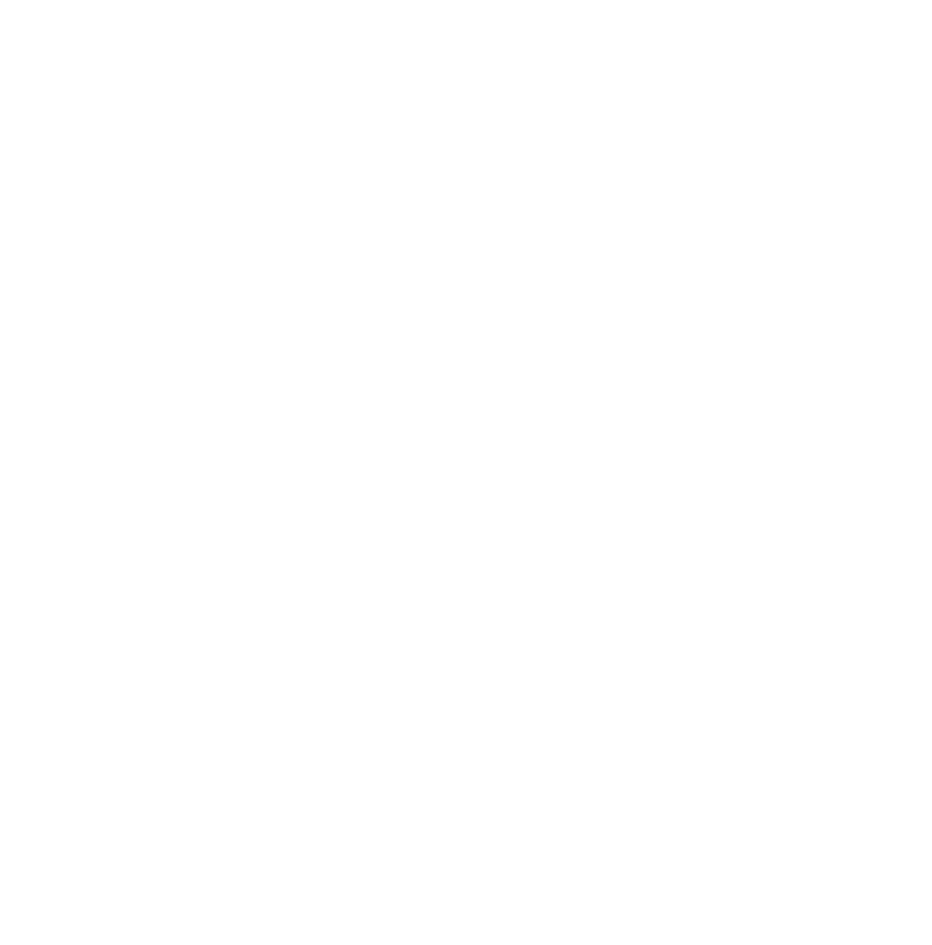
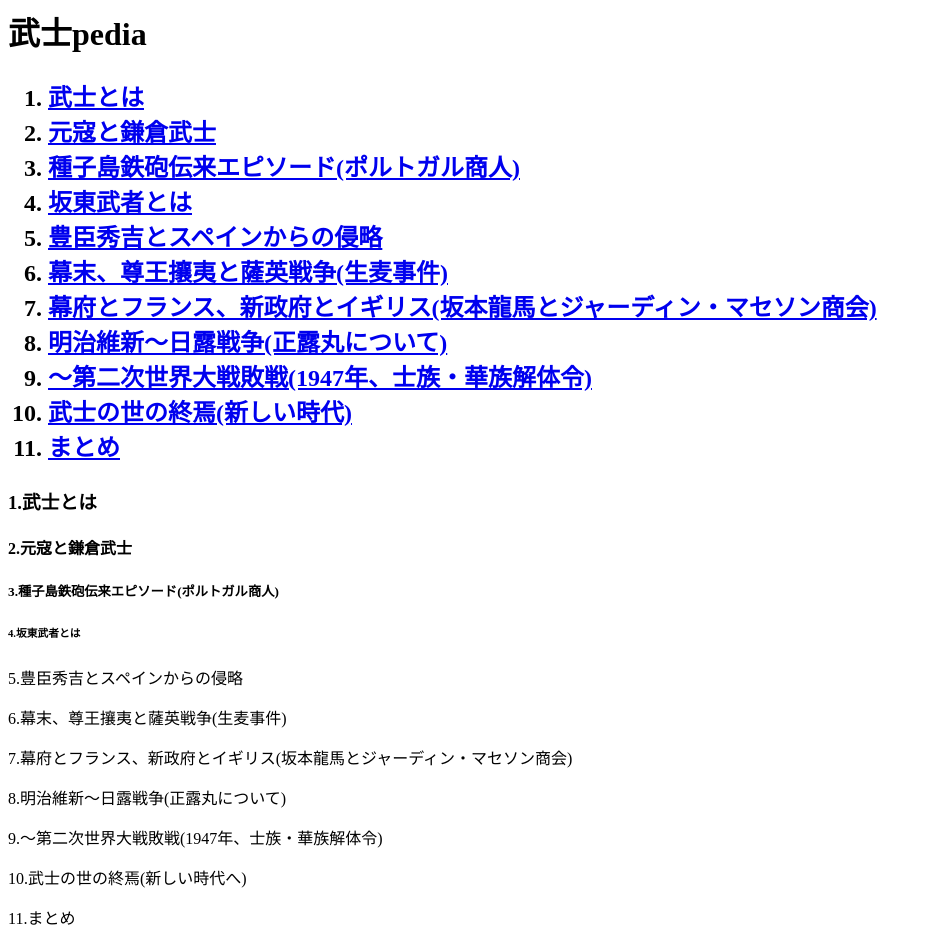
Before and after one commit to yazakisan/bushi, a plain HTML site: page bushi.html in a window 1280 px wide. Shown: the whole page, without its empty margins (0-932 px from the left). Before the commit the page ends 800 px from the top, so only its background shows below. Drawn offline with Linux system fonts and the light colour scheme.

Commit message:
Update bushi.html

```diff
--- a/bushi.html
+++ b/bushi.html
@@ -1,11 +1,130 @@
-
 <html lang="ja">
   <head>
     <meta charaset="utf-8">
     <title>武士</title>
+    <link rel="stylesheet" href="style.css">
 
   </head>
 
   <body>
+    <h1>
+      武士pedia
+    </h1>
+    <h2>
+      <ol id="box">
+        <li><a href="#link">武士とは</a></li>
+        <li><a href="#link2">元寇と鎌倉武士</a></li>
+        <li><a href="#link3">種子島鉄砲伝来エピソード(ポルトガル商人)</a></li>
+        <li><a href="#link4">坂東武者とは</a></li>
+        <li><a href="#link5">豊臣秀吉とスペインからの侵略</a></li>
+        <li><a href="#link6">幕末、尊王攘夷と薩英戦争(生麦事件)</a></li>
+        <li><a href="#link7">幕府とフランス、新政府とイギリス(坂本龍馬とジャーディン・マセソン商会)</a></li>
+        <li><a href="#link8">明治維新～日露戦争(正露丸について)</a></li>
+        <li><a href="#link9">～第二次世界大戦敗戦(1947年、士族・華族解体令)</a></li>
+        <li><a href="#link10">武士の世の終焉(新しい時代)</a></li>
+        <li><a href="#link11">まとめ</a></li>
+
+      </ol>
+    </h2>
+
+    <h3>
+      <a id="link">1.武士とは</a>
+
+      <p>
+
+      </p>
+
+    </h3>
+
+    <h4>
+      <a id="link2">2.元寇と鎌倉武士</a>
+
+      <p>
+
+      </p>
+
+    </h4>
+
+    <h5>
+      <a id="link3">3.種子島鉄砲伝来エピソード(ポルトガル商人)</a>
+
+      <p>
+
+      </p>
+
+    </h5>
+
+    <h6>
+      <a id="link4">4.坂東武者とは</a>
+
+      <p>
+
+      </p>
+
+    </h6>
+
+    <h7>
+      <a id="link5">5.豊臣秀吉とスペインからの侵略</a>
+
+      <p>
+
+      </p>
+
+    </h7>
+
+    <h8>
+      <a id="link6">6.幕末、尊王攘夷と薩英戦争(生麦事件)</a>
+
+      <p>
+
+      </p>
+
+    </h8>
+
+    <h9>
+      <a id="link7">7.幕府とフランス、新政府とイギリス(坂本龍馬とジャーディン・マセソン商会)</a>
+
+      <p>
+
+      </p>
+
+    </h9>
+
+    <h10>
+      <a id="link8">8.明治維新～日露戦争(正露丸について)</a>
+
+      <p>
+
+      </p>
+
+    </h10>
+
+    <h11>
+      <a id="link9">9.～第二次世界大戦敗戦(1947年、士族・華族解体令)</a>
+
+      <p>
+
+      </p>
+
+    </h11>
+
+    <h12>
+      <a id="link10">10.武士の世の終焉(新しい時代へ)</a>
+
+      <p>
+
+      </p>
+
+    </h12>
+
+    <h13>
+      <a id="link11">11.まとめ</a>
+
+      <p>
+
+      </p>
+
+    </h13>
+
   </body>
 </html>
```
